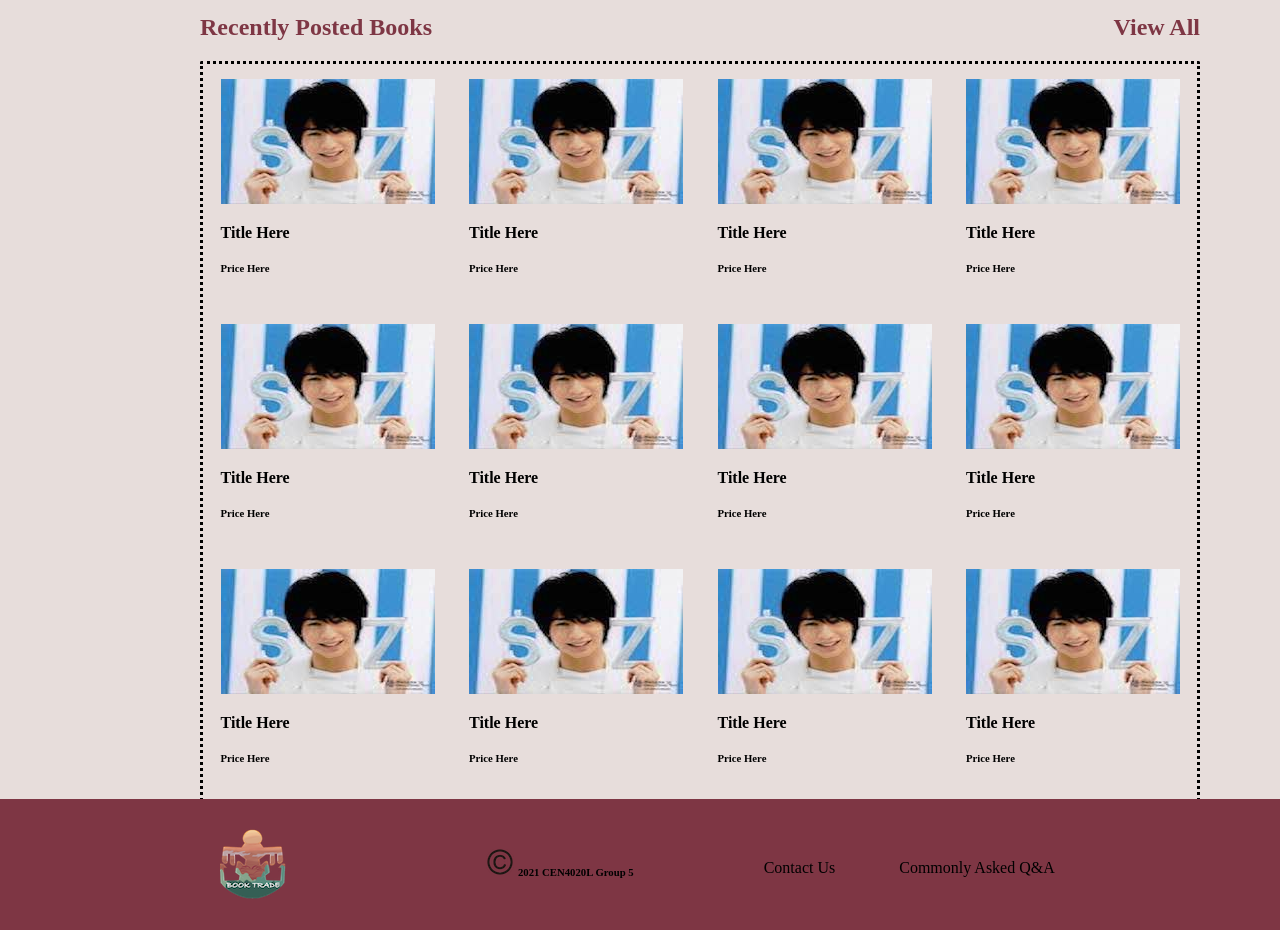
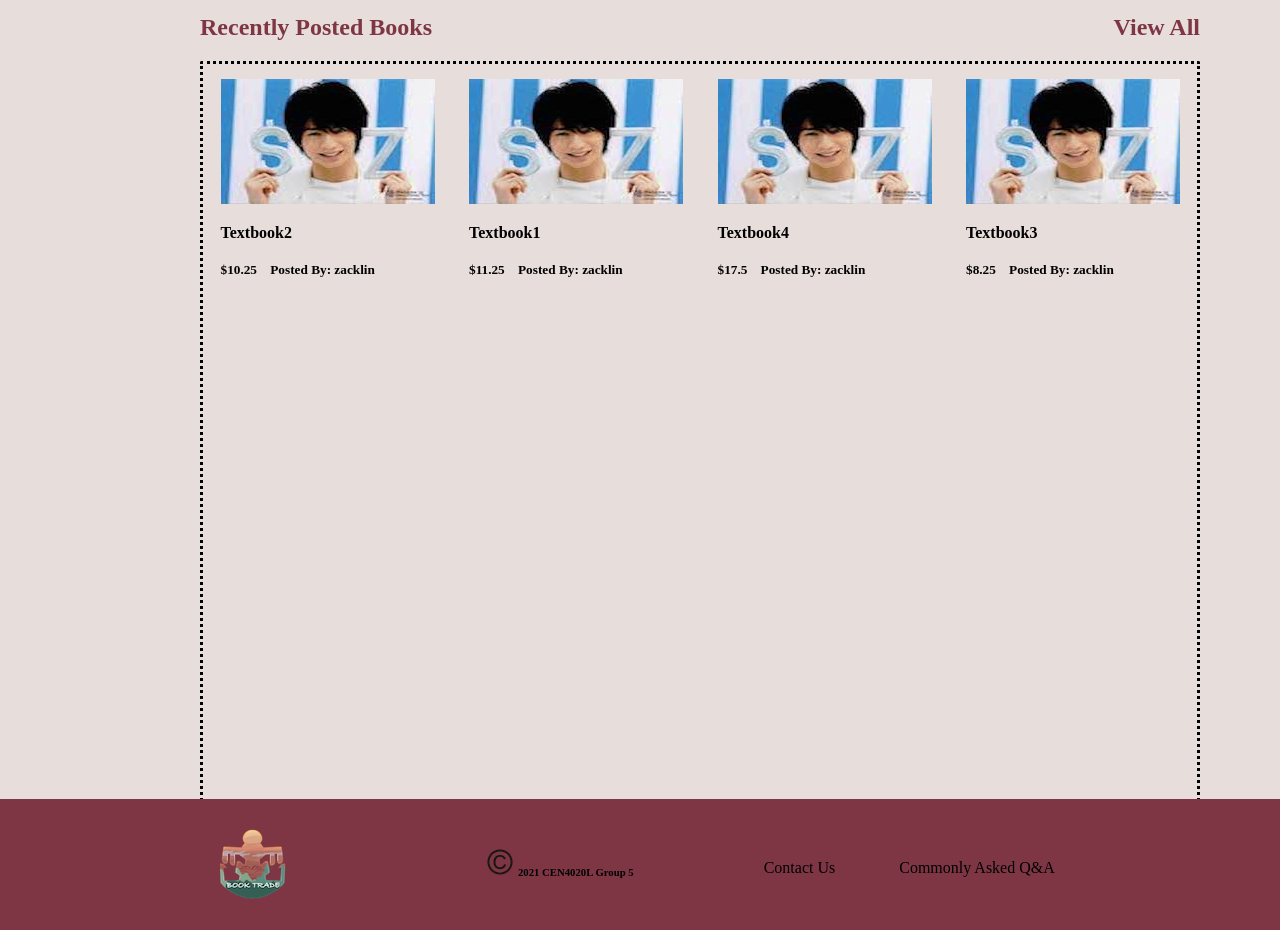
Before and after one commit to ZhixiL/BookTrade_WebApp, a Flask app: page / in a window 1280 px wide; the page is wider, and only the part inside the window is pictured. Shown: the part 473-1410 px from the top of that part. Run offline with Flask 2, Linux system fonts and the light colour scheme; data comes from the database, SQL or seed files in the repository.

Commit message:
Updated recently posted books section of the homepage

```diff
--- a/templates/index.html
+++ b/templates/index.html
@@ -59,90 +59,14 @@
 
         <!-- book section -->
         <div class="postedbooks">
+            {% for bk in bklist %}
             <div class="onebook">
                 <div class="bookpic">
-
                 </div>
-                <a href="#" ><h4>Title Here</h4></a>
-                <h6>Price Here</h6>
+                <a href="#" ><h4>{{bk["bookname"]}}</h4></a>
+                <h5>${{bk["price"]}}&nbsp &nbsp Posted By: {{bk["by"]}}</h5>
             </div>
-            <div class="onebook">
-                <div class="bookpic">
-
-                </div>
-                <a href="#" ><h4>Title Here</h4></a>
-                <h6>Price Here</h6>
-            </div>
-            <div class="onebook">
-                <div class="bookpic">
-
-                </div>
-                <a href="#" ><h4>Title Here</h4></a>
-                <h6>Price Here</h6>
-            </div>
-            <div class="onebook">
-                <div class="bookpic">
-
-                </div>
-                <a href="#" ><h4>Title Here</h4></a>
-                <h6>Price Here</h6>
-            </div>
-            <div class="onebook">
-                <div class="bookpic">
-
-                </div>
-                <a href="#" ><h4>Title Here</h4></a>
-                <h6>Price Here</h6>
-            </div>
-            <div class="onebook">
-                <div class="bookpic">
-
-                </div>
-                <a href="#" ><h4>Title Here</h4></a>
-                <h6>Price Here</h6>
-            </div>
-            <div class="onebook">
-                <div class="bookpic">
-
-                </div>
-                <a href="#" ><h4>Title Here</h4></a>
-                <h6>Price Here</h6>
-            </div>
-            <div class="onebook">
-                <div class="bookpic">
-
-                </div>
-                <a href="#" ><h4>Title Here</h4></a>
-                <h6>Price Here</h6>
-            </div>
-            <div class="onebook">
-                <div class="bookpic">
-
-                </div>
-                <a href="#" ><h4>Title Here</h4></a>
-                <h6>Price Here</h6>
-            </div>
-            <div class="onebook">
-                <div class="bookpic">
-
-                </div>
-                <a href="#" ><h4>Title Here</h4></a>
-                <h6>Price Here</h6>
-            </div>
-            <div class="onebook">
-                <div class="bookpic">
-
-                </div>
-                <a href="#" ><h4>Title Here</h4></a>
-                <h6>Price Here</h6>
-            </div>
-            <div class="onebook">
-                <div class="bookpic">
-
-                </div>
-                <a href="#" ><h4>Title Here</h4></a>
-                <h6>Price Here</h6>
-            </div>
+            {% endfor %}
         </div>
     </div>
    </div>
```
